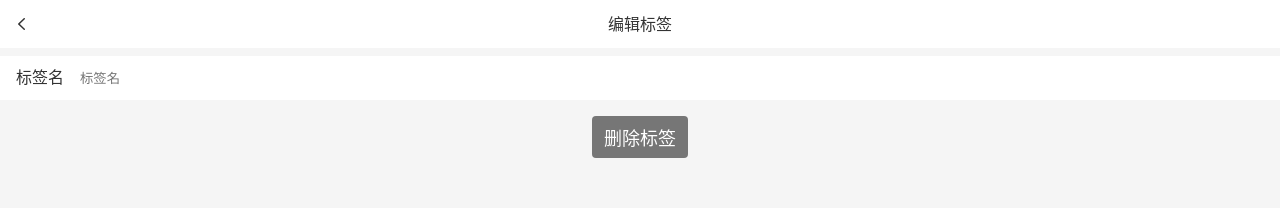
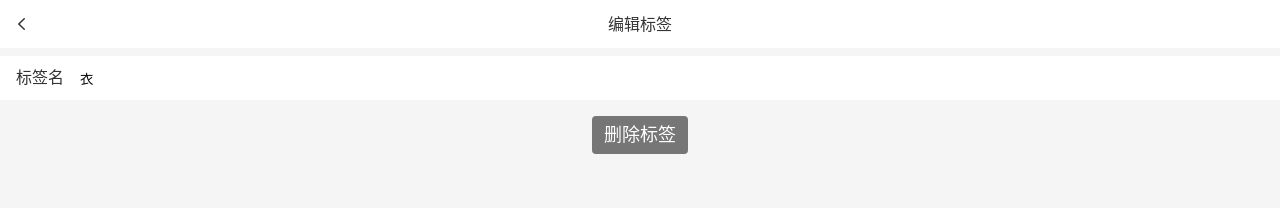
Before and after one commit to znzaznz/React-Morny, a React app: page /tags/1 in a window 1280 px wide. Shown: the top 208 px of the page. Built offline with nearby package versions, Linux system fonts and the light colour scheme; the HTML template or start-up script is replaced by a standard one.

Commit message:
Tag.tsx的样式完成1

```diff
--- a/src/index.scss
+++ b/src/index.scss
@@ -23,7 +23,7 @@ body{
   background-color: #f5f5f5;
 }
 button{
-  font-family: inherit;
+  font: inherit;
 }
 :focus{
   outline: none;
--- a/src/views/Tag.tsx
+++ b/src/views/Tag.tsx
@@ -41,7 +41,7 @@ const Tag:React.FC = ()=>{
             </Topbar>
             <div>
                 <InputWrapper>
-                    <Input labelName={"标签名"} type={"text"} placeholder={"标签名"}/>
+                    <Input labelName={"标签名"} type={"text"} placeholder={"标签名"} value={tag.name}/>
                 </InputWrapper>
             </div>
             <Center>
```
